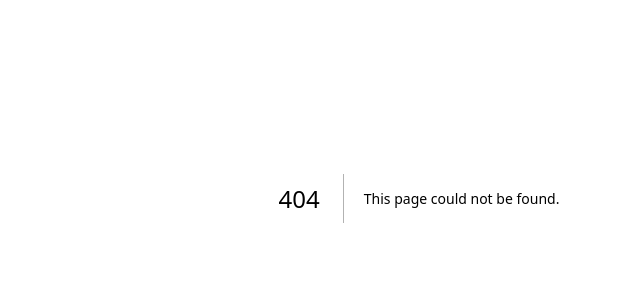
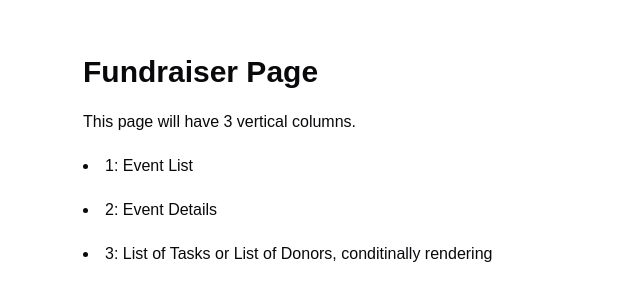
Before and after one commit to CS5500-24Fall-Avec-le-Bon-Chat/cs5500-final-project, a Next.js app: page /fundraiser in a window 1280 px wide. Before the commit this address had no page. Shown: the part 202-502 px from the top of the page, without its empty margins (221-861 px from the left). Built offline with nearby package versions, Linux system fonts and the light colour scheme.

Commit message:
added Cathy's sketch of donor and fundraiser page

```diff
--- /dev/null
+++ b/app/donor/page.tsx
@@ -0,0 +1,13 @@
+"use client";
+
+export default function DonorPage() {
+  return (
+    <div className="flex justify-center mt-64 mx-auto w-3/4 max-w-2xl flex-col gap-5">
+      <h2>Donor Page</h2>
+      <p>This page will have 2 vertical columns.</p>
+        <li>1: Donor Basic Info and a togglable button</li>
+        <li>2: Donor Detail Info, or Data Visualization(conditionally rendering)</li>
+
+    </div>
+  );
+}
--- /dev/null
+++ b/app/fundraiser/page.tsx
@@ -0,0 +1,13 @@
+"use client";
+
+export default function FundraiserPage() {
+  return (
+    <div className="flex justify-center mt-64 mx-auto w-3/4 max-w-2xl flex-col gap-5">
+      <h2>Fundraiser Page</h2>
+      <p>This page will have 3 vertical columns.</p>
+        <li>1: Event List</li>
+        <li>2: Event Details</li>
+        <li>3: List of Tasks or List of Donors, conditinally rendering</li>
+    </div>
+  );
+}
--- a/app/login/page.tsx
+++ b/app/login/page.tsx
@@ -9,6 +9,7 @@ export default function LoginPage() {
       <h2>Login Page</h2>
       <Input type="text" placeholder="Username" />
       <Button className="w-20 self-center">Login</Button>
+      <p>After login, navigate to the personal page of the Fundraiser / Coordinator? -- Cathy</p>
     </div>
   );
 }
```
